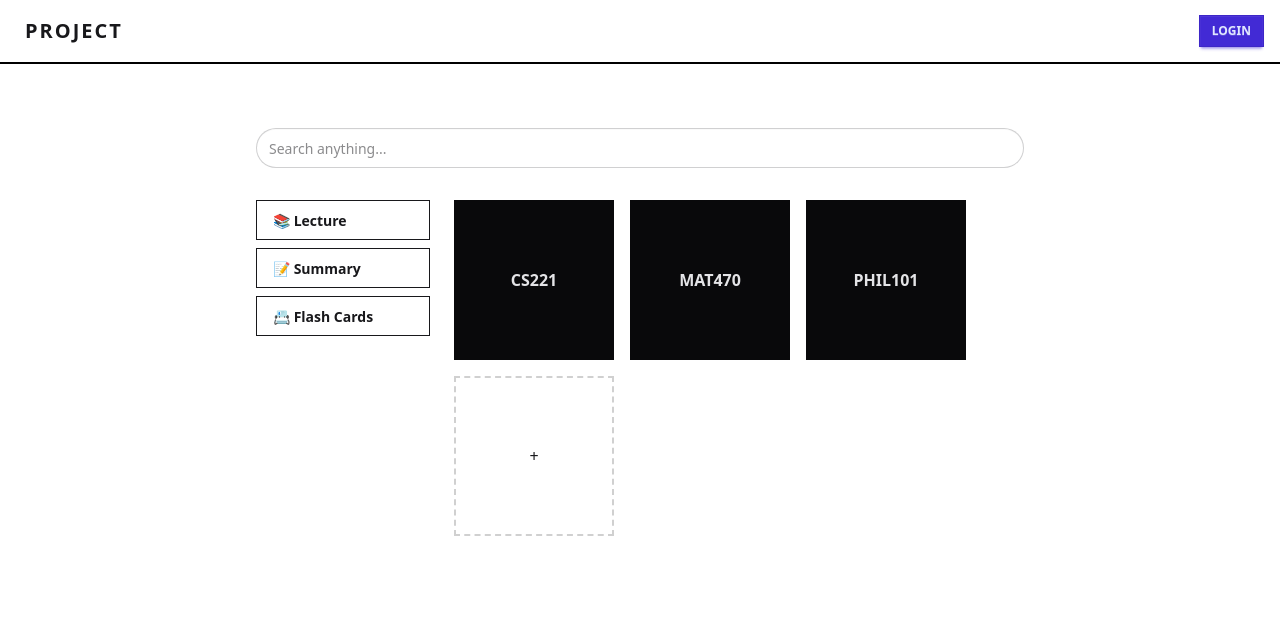
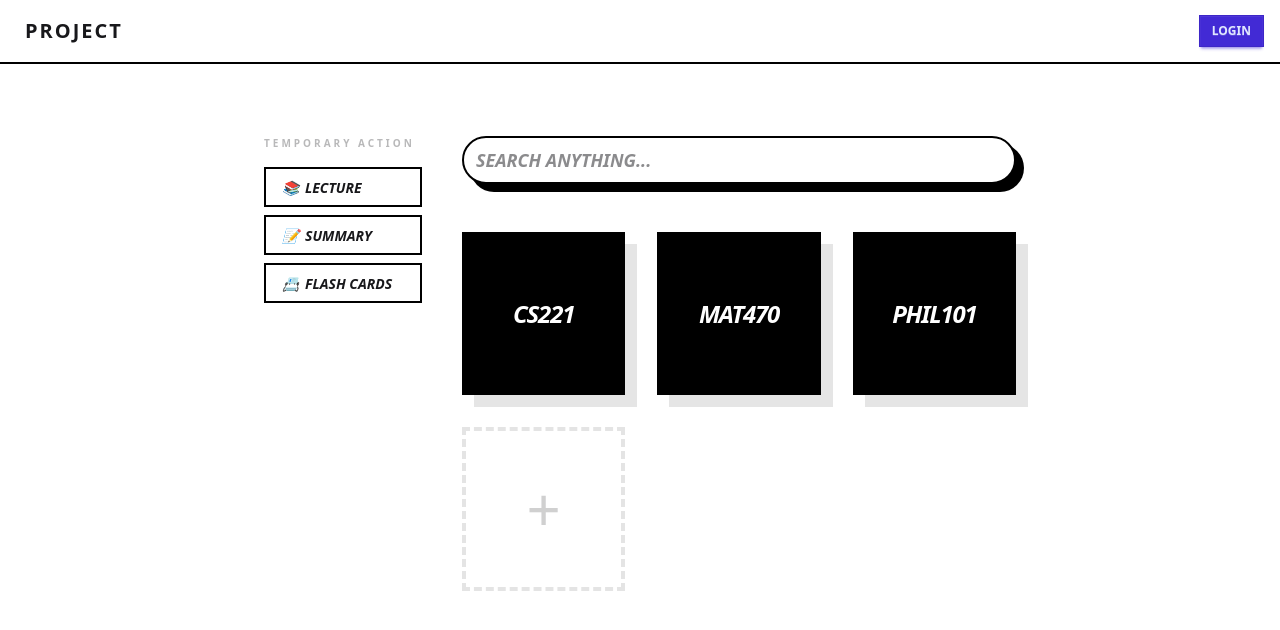
Before and after one commit to lbarto12/examplify, a SvelteKit app in the folder frontend/: page / in a window 1280 px wide. Shown: the top 630 px of the page. Built offline with nearby package versions, Linux system fonts and the light colour scheme.

Commit message:
feat: landing UI & dependency fix

```diff
--- a/frontend/src/routes/+page.svelte
+++ b/frontend/src/routes/+page.svelte
@@ -1,25 +1,37 @@
 <script>
     /** @type {import('./$types').PageProps} */
-    let { data } = $props(); //  receives the 'load' data
+    let { data } = $props();
 </script>
 
-<div class="p-8 space-y-8">
-    <input type="text" placeholder="Search anything..." class="input input-bordered w-full rounded-full" />
+<div class="grid grid-cols-12 gap-10 p-10 min-h-[90vh] bg-base-100 font-sans">
+    <aside class="col-span-3 space-y-4">
+        <p class="text-[10px] font-black opacity-30 tracking-[0.3em] uppercase">Temporary Action</p>
+        <div class="flex flex-col gap-2">
+            {#each data.quickAccess as action}
+                <button class="btn btn-outline btn-md rounded-none justify-start border-2 border-black font-bold uppercase italic hover:bg-black hover:text-white transition-all">
+                    <span>{action.icon}</span> {action.label}
+                </button>
+            {/each}
+        </div>
+    </aside>
 
-    <div class="grid grid-cols-12 gap-6">
-        <aside class="col-span-3 flex flex-col gap-2">
-            {#each data.quickAccess as action}
-                <button class="btn btn-outline rounded-none justify-start">{action.icon} {action.label}</button>
-            {/each}
-        </aside>
+    <main class="col-span-9 space-y-12">
+        <div class="relative">
+            <input type="text" placeholder="SEARCH ANYTHING..."
+                   class="input input-bordered input-lg w-full rounded-full border-2 border-black font-black italic shadow-[8px_8px_0px_0px_rgba(0,0,0,1)] focus:outline-none focus:translate-x-1 focus:translate-y-1 focus:shadow-none transition-all" />
+        </div>
 
-        <main class="col-span-9 flex flex-wrap gap-4">
+        <div class="grid grid-cols-3 gap-8">
             {#each data.savedCourses as course}
-                <div class="card w-40 h-40 bg-neutral text-neutral-content rounded-none flex items-center justify-center">
-                    <span class="font-bold">{course.name}</span>
+                <div class="aspect-square bg-black text-white flex flex-col items-center justify-center p-6 hover:bg-neutral cursor-pointer shadow-[12px_12px_0px_0px_rgba(0,0,0,0.1)] transition-all group border-2 border-black">
+                    <span class="text-2xl font-black italic tracking-tighter uppercase text-center leading-none">
+                        {course.name}
+                    </span>
                 </div>
             {/each}
-            <button class="card w-40 h-40 border-2 border-dashed border-base-content/20 rounded-none flex items-center justify-center">+</button>
-        </main>
-    </div>
+            <button class="aspect-square border-4 border-dashed border-black/10 flex items-center justify-center hover:bg-base-200 transition-all group">
+                <span class="text-6xl font-thin opacity-20 group-hover:opacity-100">+</span>
+            </button>
+        </div>
+    </main>
 </div>
```
Also changed, not shown: 1 other file (tests, documents, lock files or other folders).
